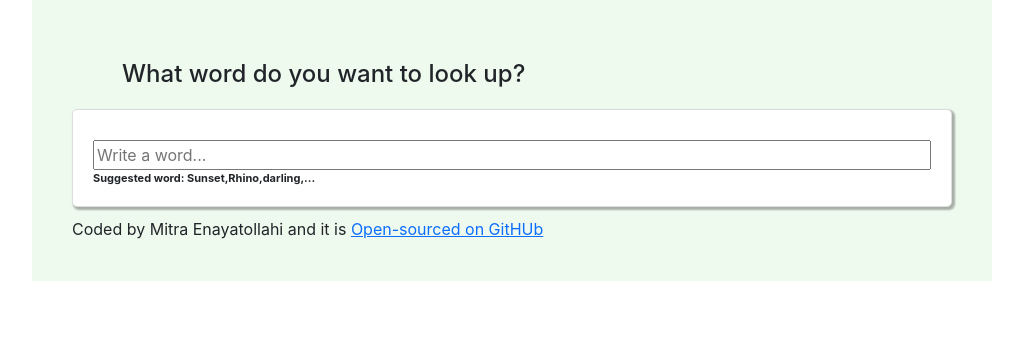
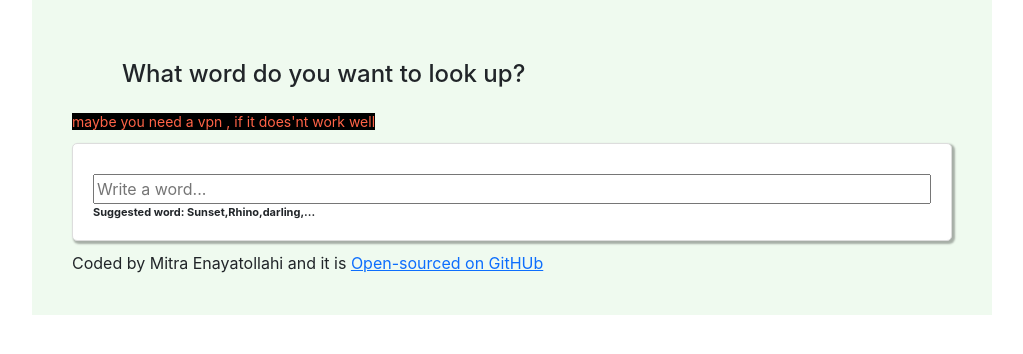
Before and after one commit to Mitra-rk/my_dictionary2, a React (Create React App) app: page / in a window 1280 px wide. Shown: the top 354 px of the page, without its empty margins (128-1151 px from the left). Built offline with nearby package versions, Linux system fonts and the light colour scheme; no server answers.

Commit message:
added warnings

```diff
--- a/src/App.css
+++ b/src/App.css
@@ -11,5 +11,9 @@
 }
 
 .App footer {
-  margin:0px auto;
+  margin: 0px auto;
 }
+small {
+  color: tomato;
+  background-color: #000;
+}
--- a/src/App.js
+++ b/src/App.js
@@ -7,6 +7,7 @@ export default function App() {
       <header className="App-header"></header>
       <main>
         <h1>What word do you want to look up?</h1>
+        <small>maybe you need a vpn , if it does'nt work well</small>
         <Dictionary defaultWord="sunset" />
       </main>
       <footer>
```
